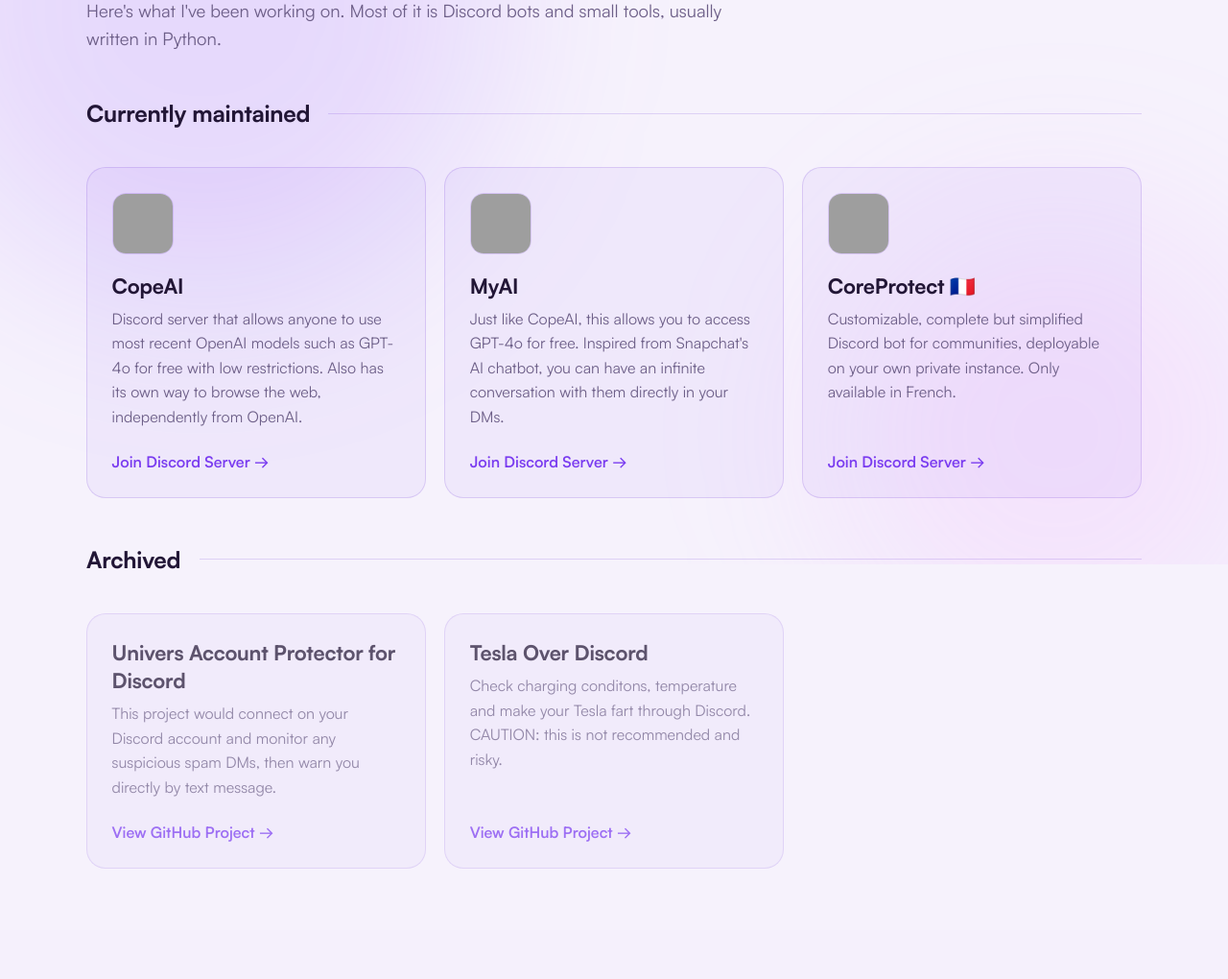
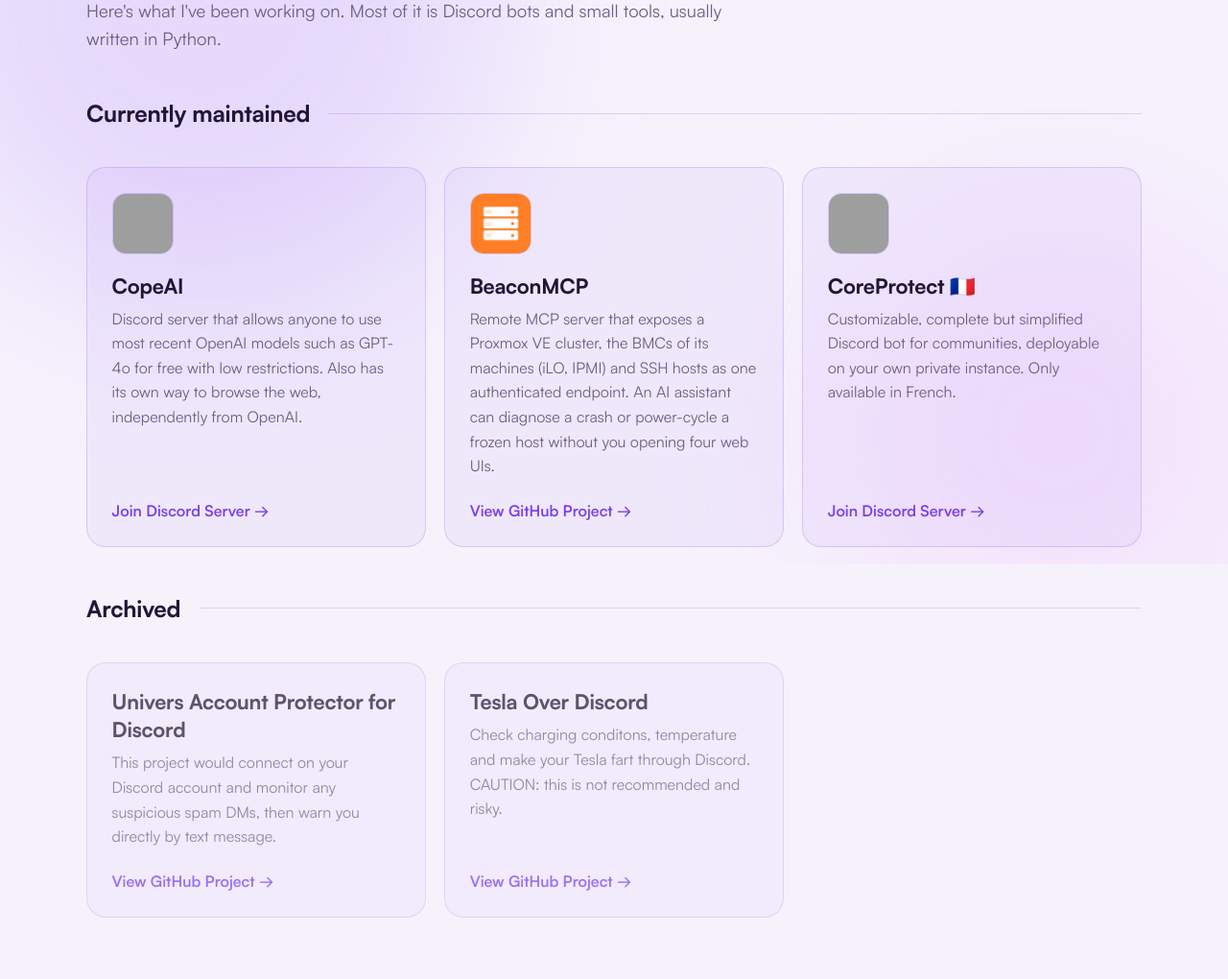
Before and after one commit to Showdown76py/showdown.boo, a Flask app: page /projects in a window 1280 px wide. Shown: the part 212-1232 px from the top of the page at 96% size. Before the commit the page ends 1117 px from the top, so only its background shows below. Run offline with Flask 3, Linux system fonts and the light colour scheme; some libraries are stand-ins or nearby versions; grey boxes are pictures that could not be loaded.

Commit message:
replace myai with beaconmcp

```diff
--- a/templates/projects.html
+++ b/templates/projects.html
@@ -45,12 +45,12 @@
                 </div>
             </div>
 
-            <div class="project" id="myai">
-                <img class="project-img" src="https://cdn.discordapp.com/avatars/1167188276013170778/c2c5aaaebddc39d2fb00e0419c1c699d.webp?size=1024" alt="MyAI icon">
+            <div class="project" id="beaconmcp">
+                <img class="project-img" src="/static/beaconmcp.webp" alt="BeaconMCP icon">
                 <div class="project-details">
-                    <p class="project-title">MyAI</p>
-                    <p class="project-description">Just like CopeAI, this allows you to access GPT-4o for free. Inspired from Snapchat's AI chatbot, you can have an infinite conversation with them directly in your DMs.</p>
-                    <footer><a target="_blank" rel="noopener noreferrer" class="nke" href="https://discord.com/invite/6hkfnH9wuH">Join Discord Server →</a></footer>
+                    <p class="project-title">BeaconMCP</p>
+                    <p class="project-description">Remote MCP server that exposes a Proxmox VE cluster, the BMCs of its machines (iLO, IPMI) and SSH hosts as one authenticated endpoint. An AI assistant can diagnose a crash or power-cycle a frozen host without you opening four web UIs.</p>
+                    <footer><a target="_blank" rel="noopener noreferrer" class="nke" href="https://github.com/Showdown76py/BeaconMCP">View GitHub Project →</a></footer>
                 </div>
             </div>
 
```
Also changed, not shown: static/beaconmcp.webp (added).
